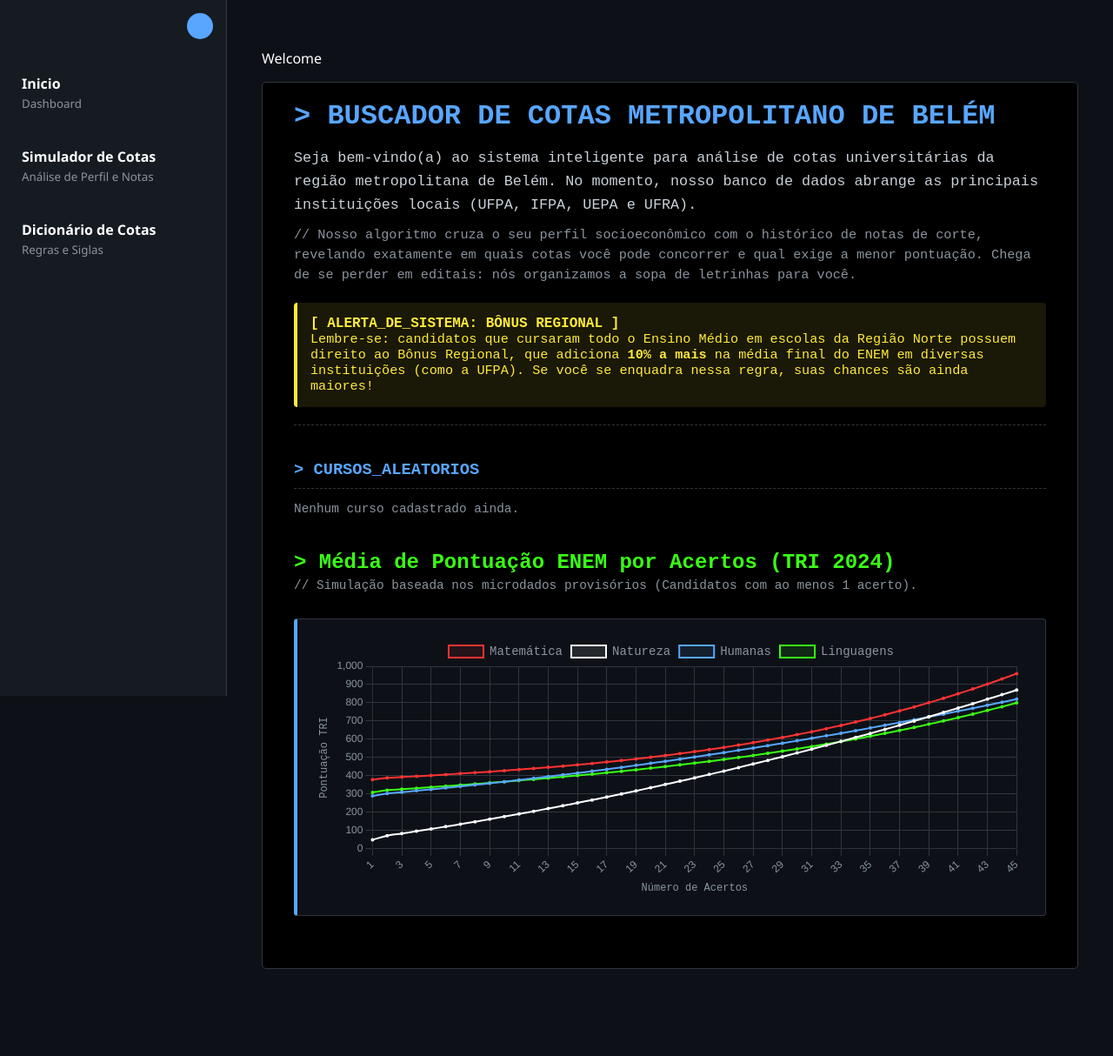
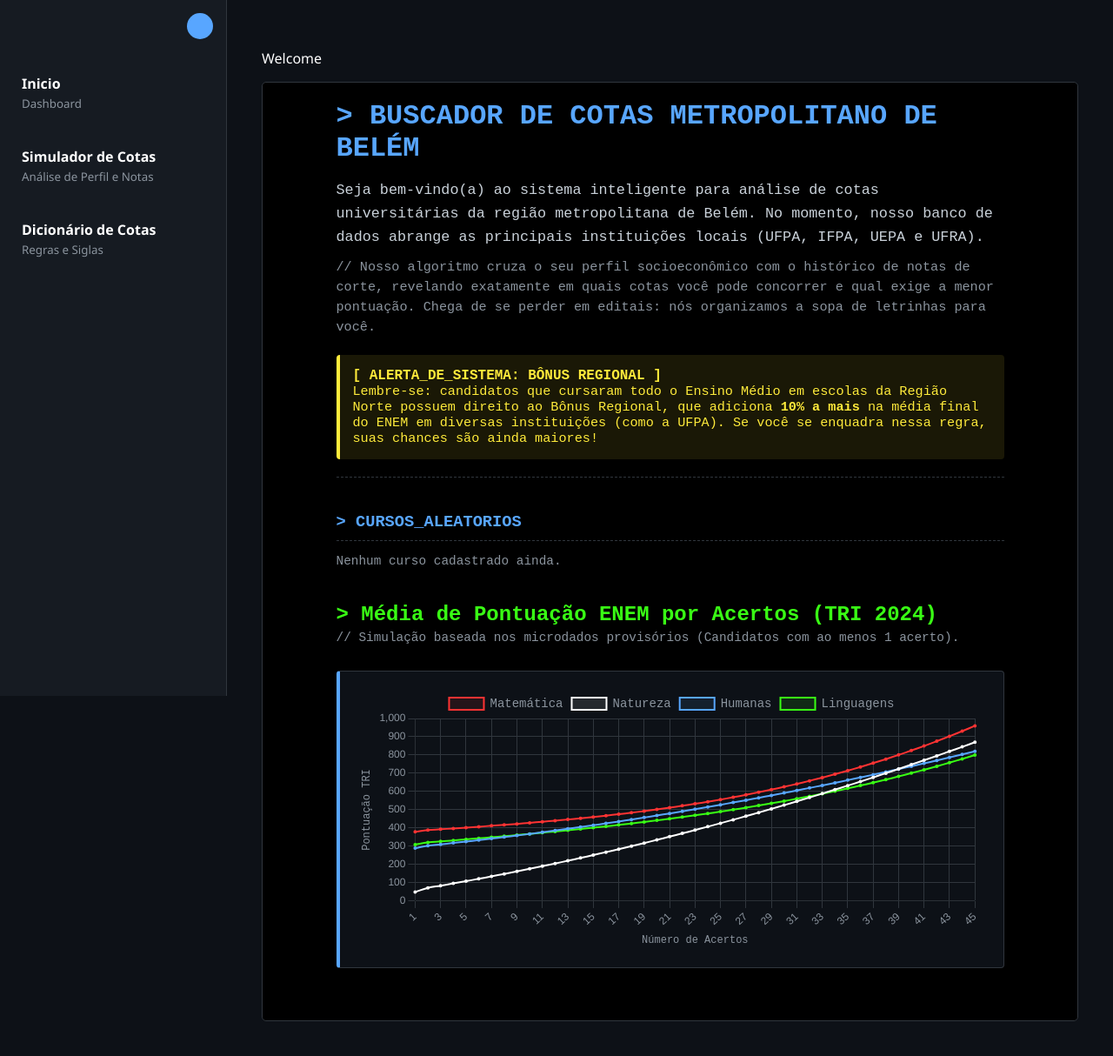
Before and after one commit to rodrigosousa64/capi_busque, a Django app: page / in a window 1280 px wide. Shown: the whole page at 87% size. Before the commit the page ends 1114 px from the top, so only its background shows below. Run offline with Django 5.2, Linux system fonts and the light colour scheme; data that the repository does not hold is empty.

Commit message:
fix: make cards responsive and restrict main content width to 800px

```diff
--- a/cota_min_and_max_enem/templates/cota_min_and_max_enem/busca.html
+++ b/cota_min_and_max_enem/templates/cota_min_and_max_enem/busca.html
@@ -37,7 +37,7 @@
 
 {% if resultados %}
     <h3 style="color: #58a6ff; margin-bottom: 20px;">> RESULTADOS_ENCONTRADOS</h3>
-    <div style="display: grid; grid-template-columns: repeat(auto-fill, minmax(320px, 1fr)); gap: 20px;">
+    <div style="display: grid; grid-template-columns: repeat(auto-fit, minmax(min(100%, 300px), 1fr)); gap: 20px;">
         {% for result in resultados %}
         <div style="border: 1px solid #30363d; padding: 20px; border-left: 4px solid #58a6ff;">
             <div style="display: flex; justify-content: space-between; align-items: flex-start; margin-bottom: 5px;">
--- a/static/home/index.css
+++ b/static/home/index.css
@@ -123,8 +123,8 @@ body {
     /* 1. Fluid Width: Ocupa todo o espaço disponível no eixo X */
     width: 100%;
 
-    /* 2. Boundary Limit: Evita que fique largo demais em monitores Desktop */
-    max-width: 1200px;
+    /* 2. Boundary Limit: Ajustado para um tamanho mais próximo de smartphone/tablet */
+    max-width: 800px;
 
     /* 3. Centralização: Calcula o eixo X e divide a margem restante igualmente */
     margin: 0 auto;
--- a/templates/home/dashboard.html
+++ b/templates/home/dashboard.html
@@ -17,7 +17,7 @@
         </div>
     </div>
     <h3 style="color: #58a6ff; margin-bottom: 15px; border-bottom: 1px dashed #30363d; padding-bottom: 10px;">> CURSOS_ALEATORIOS</h3>
-    <div style="display: grid; grid-template-columns: repeat(auto-fill, minmax(250px, 1fr)); gap: 20px; margin-bottom: 40px;">
+    <div style="display: grid; grid-template-columns: repeat(auto-fit, minmax(min(100%, 280px), 1fr)); gap: 20px; margin-bottom: 40px;">
         {% for curso in cursos_aleatorios %}
         <div style="border: 1px solid #30363d; padding: 15px; background: #0d1117; display: flex; flex-direction: column; word-break: break-word;">
             <div style="color: #8b949e; font-size: 0.8rem; margin-bottom: 5px;">[{{ curso.institution }} | {{ curso.year_reference }}]</div>
```
